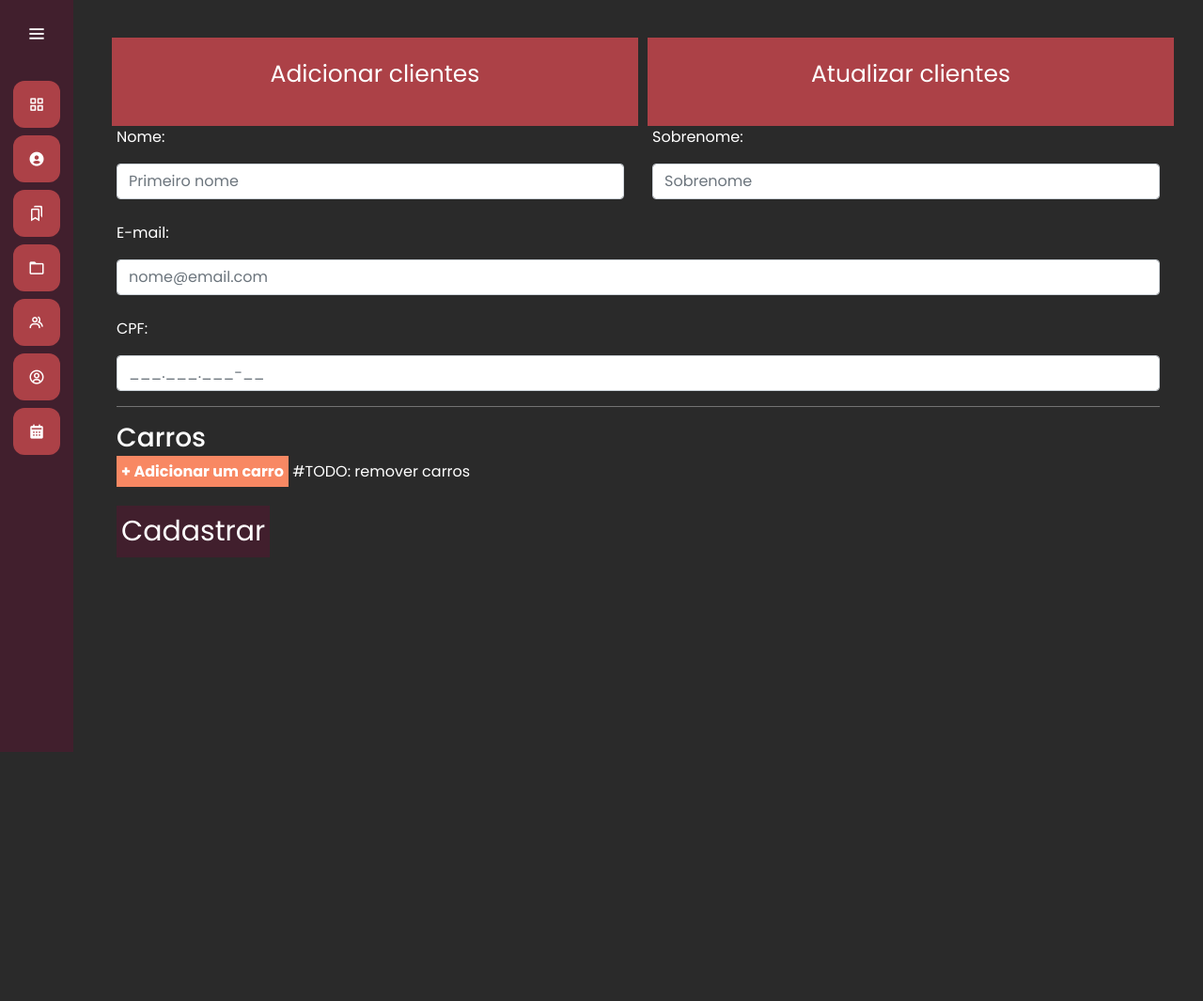
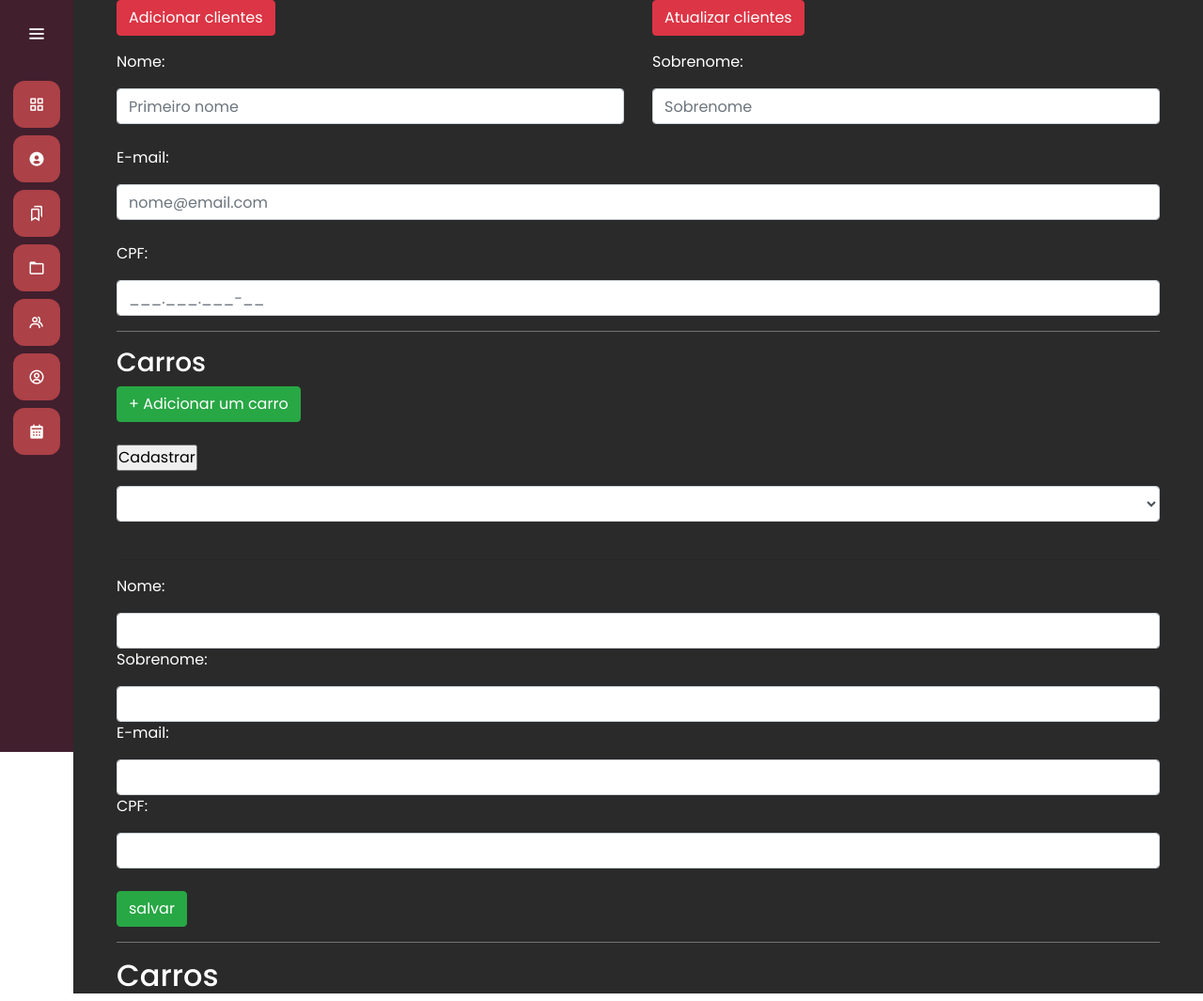
Before and after one commit to LuizaCloss22/Mecanica, a Django app: page /clientes/ in a window 1280 px wide. Shown: the whole page at 94% size. Before the commit the page ends 800 px from the top, so only its background shows below. Run offline with Django 5.2, Linux system fonts and the light colour scheme; data comes from the database, SQL or seed files in the repository; parts of the project's set-up code (start-up, migrations or seed data) failed here and were passed over.

Commit message:
socorrooooo

```diff
--- a/clientes/templates/clientes.html
+++ b/clientes/templates/clientes.html
@@ -2,18 +2,17 @@
 {% load static %}
 
 {% block 'head' %}
-    <link rel="stylesheet" href="{% static 'clientes/css/clientes.css' %}">
 {% endblock %}
 
 {% block 'dashboard' %}
     <div class="container">
         <div class="row">
             <div onclick="exibir_form('1')" class="col-md card-dashboard">
-                <p class="text-card">Adicionar clientes</p>
+                <p class="btn btn-danger">Adicionar clientes</p>
             </div>
 
             <div onclick="exibir_form('2')" class="col-md card-dashboard">
-                <p class="text-card">Atualizar clientes</p>
+                <p class="btn btn-danger">Atualizar clientes</p>
             </div>
 
         </div>
@@ -39,8 +38,7 @@
                 <hr style="background-color:gray;">
                 <div class="add-carros">
                     <h3>Carros</h3>
-                    <span class="btn-add-carros" onclick="add_carro()">+ Adicionar um carro</span>
-                    #TODO: remover carros
+                    <span class="btn btn-success" onclick="add_carro()">+ Adicionar um carro</span>
                     <div id="form-carro">
                         {% for carro, placa, ano in carros%}
                             <br>
--- a/templates/start.html
+++ b/templates/start.html
@@ -2,7 +2,6 @@
 {% load static %}
 
 {% block 'head' %}
-    <link rel="stylesheet" href="{% static 'clientes/css/clientes.css' %}">
 {% endblock %}
 
 {% block 'dashboard' %}
```
